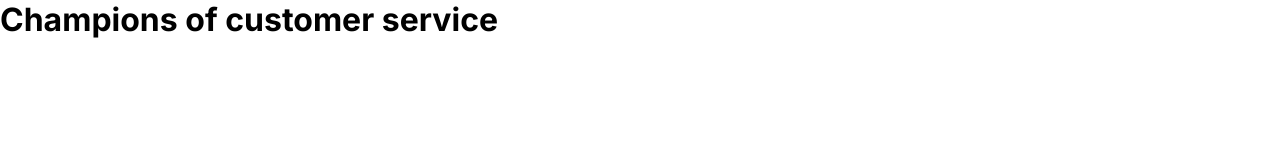
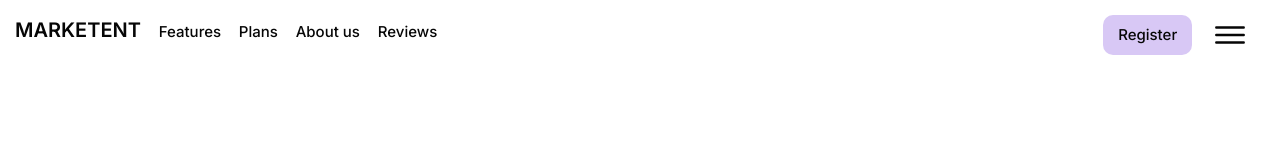
Before and after one commit to daltavida/Marketent, a website: page index.html in a window 1280 px wide. Drawn offline with nearby package versions, Linux system fonts and the light colour scheme.

Commit message:
Create HTML and CSS for NavBar

```diff
--- a/index.html
+++ b/index.html
@@ -12,6 +12,28 @@
     <link rel="stylesheet" href="css/style.css" />
   </head>
   <body>
-    <h1>Champions of customer service</h1>
+    <div class="navigation">
+      <div class="main-nav">
+        <a href="#" class="logo">Marketent</a>
+        <a href="#">Features</a>
+        <a href="#">Plans</a>
+        <a href="#">About us</a>
+        <a href="#">Reviews</a>
+      </div>
+      <div class="cta">
+        <a href="#" class="btn btn-primary">Register</a>
+        <a href="#" class="menu"><ion-icon name="menu-outline"></ion-icon></a>
+      </div>
+    </div>
+
+    <!-- Ionic icon library import -->
+    <script
+      type="module"
+      src="https://unpkg.com/ionicons@5.5.2/dist/ionicons/ionicons.esm.js"
+    ></script>
+    <script
+      nomodule
+      src="https://unpkg.com/ionicons@5.5.2/dist/ionicons/ionicons.js"
+    ></script>
   </body>
 </html>
--- /dev/null
+++ b/sass/main.scss
@@ -0,0 +1,75 @@
+$color-accent: #d8c8f5;
+$color-primary: #ffffff;
+$color-text-dark: #060606;
+$color-text-gray: #a5a5a5;
+$color-text-box: #f0f5f9;
+
+@mixin clearfix {
+  content: "";
+  clear: both;
+  display: table;
+}
+
+* {
+  margin: 0;
+  padding: 0;
+  box-sizing: border-box;
+}
+
+html {
+  font-size: 10px;
+}
+
+body {
+  font-family: "Inter", sans-serif;
+}
+
+.navigation {
+  margin: 1.5rem;
+  height: 2em;
+  line-height: 2em;
+
+  a {
+    font-weight: 500;
+    font-size: 1.5rem;
+    text-decoration: none;
+    display: inline-block;
+    color: $color-text-dark;
+    margin-right: 1.5rem;
+  }
+
+  .logo {
+    font-weight: 600;
+    font-size: 2rem;
+    text-transform: uppercase;
+  }
+
+  .menu {
+    font-size: 4rem;
+    --ionicon-stroke-width: 3rem;
+    vertical-align: -1.5rem;
+  }
+}
+
+.main-nav {
+  padding: 0.5rem 0;
+  float: left;
+  vertical-align: middle;
+}
+
+.cta {
+  float: right;
+}
+
+.btn {
+  padding: 1rem 1.5rem;
+  border-radius: 1rem;
+  -webkit-border-radius: 1rem;
+  -moz-border-radius: 1rem;
+  -ms-border-radius: 1rem;
+  -o-border-radius: 1rem;
+}
+
+.btn-primary {
+  background-color: $color-accent;
+}
```
Also changed, not shown: package.json (added, +22 -0 lines), css/style.css, 2 other files.
